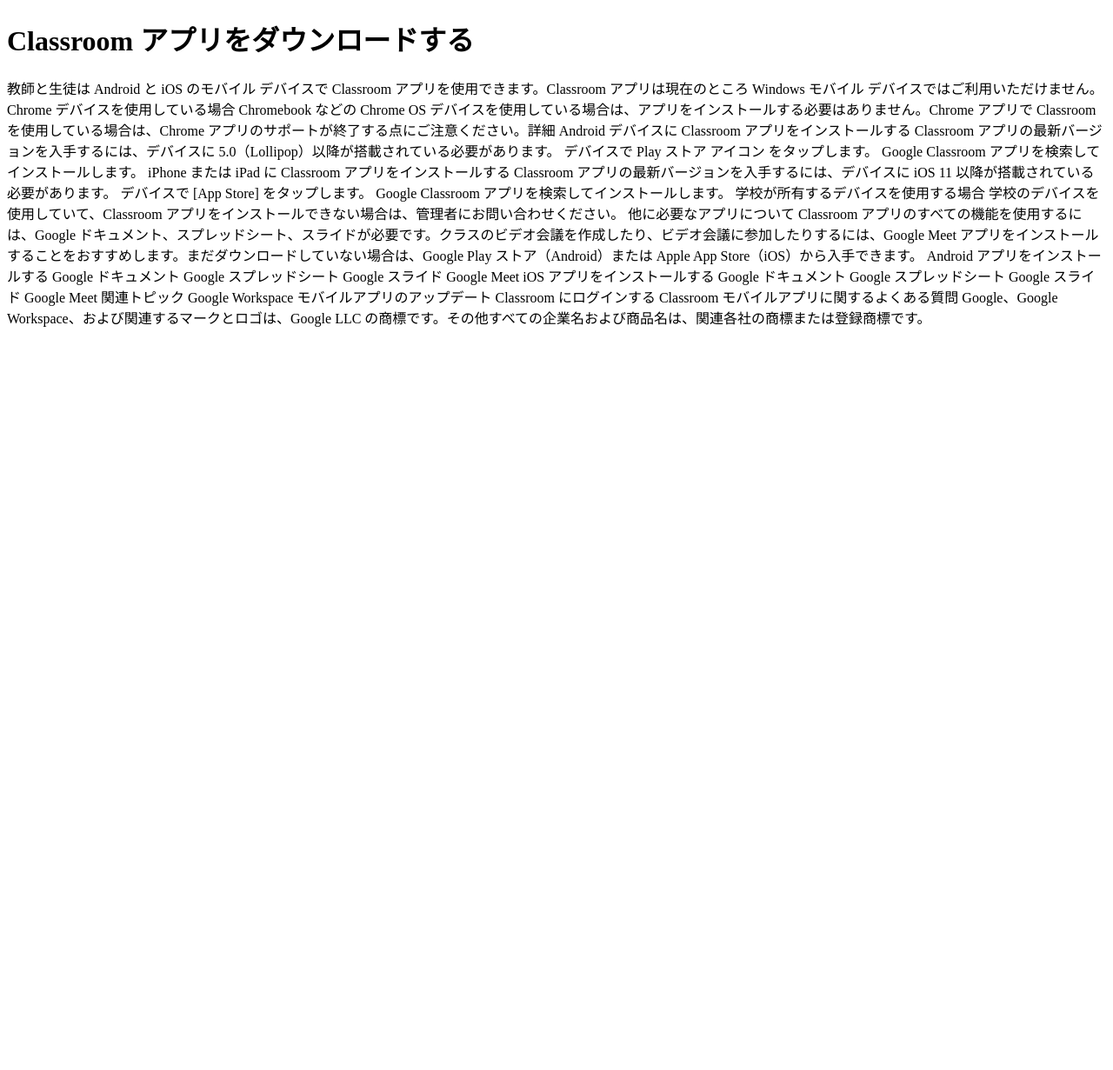
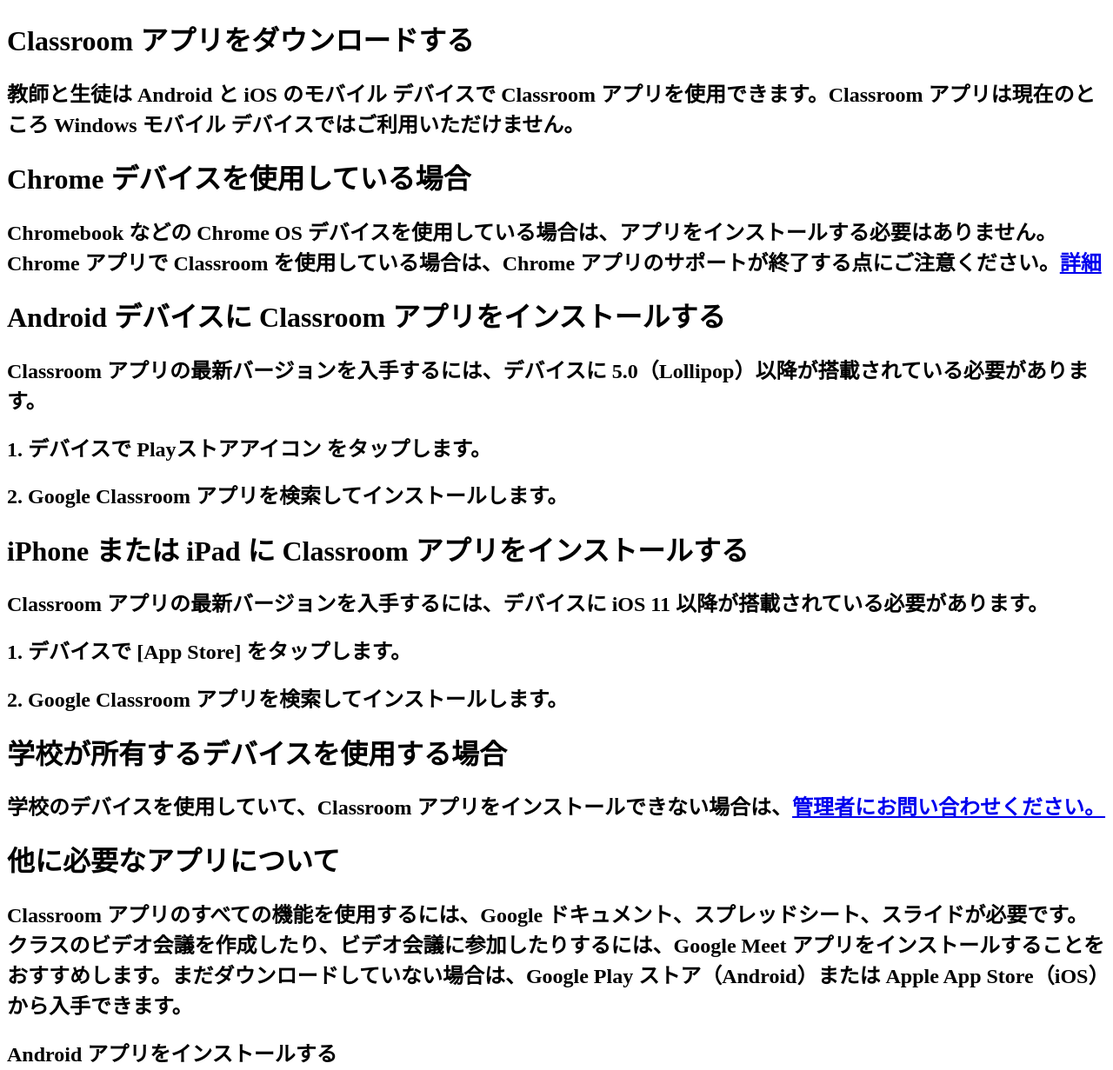
Before and after one commit to proxyproxyproxy-scratch/Interstellar-V5, a website: page static/index.html in a window 1280 px wide. Shown: the top 1231 px of the page at 87% size. Before the commit the page ends 800 px from the top, so only its background shows below. Drawn offline with Linux system fonts and the light colour scheme.

Commit message:
Update index.html

```diff
--- a/static/index.html
+++ b/static/index.html
@@ -5,28 +5,28 @@
   </head>
   <body>
     <h1>Classroom アプリをダウンロードする</h1>
-    教師と生徒は Android と iOS のモバイル デバイスで Classroom アプリを使用できます。Classroom アプリは現在のところ Windows モバイル デバイスではご利用いただけません。
+    <h2>教師と生徒は Android と iOS のモバイル デバイスで Classroom アプリを使用できます。Classroom アプリは現在のところ Windows モバイル デバイスではご利用いただけません。</h2>
+    <p></p>
+    <h1>Chrome デバイスを使用している場合</h1>
+    <h2>Chromebook などの Chrome OS デバイスを使用している場合は、アプリをインストールする必要はありません。Chrome アプリで Classroom を使用している場合は、Chrome アプリのサポートが終了する点にご注意ください。<a href="https://blog.chromium.org/2020/01/moving-forward-from-chrome-apps.html">詳細</a></h2>
+    <p></p>
+    <h1>Android デバイスに Classroom アプリをインストールする</h1>
+    <h2>Classroom アプリの最新バージョンを入手するには、デバイスに 5.0（Lollipop）以降が搭載されている必要があります。</h2>
+    <h2>1. デバイスで Playストアアイコン をタップします。</h2>
+    <h2>2. <span style="font-weight:bold ;">Google Classroom </span> アプリを検索してインストールします。</h2>
+    <p></p>
+    <h1>iPhone または iPad に Classroom アプリをインストールする</h1>
+    <h2>Classroom アプリの最新バージョンを入手するには、デバイスに iOS 11 以降が搭載されている必要があります。</h2>
+    <h2>1. デバイスで [App Store] をタップします。</h2>
+    <h2>2. Google Classroom アプリを検索してインストールします。</h2>
+    <h1>学校が所有するデバイスを使用する場合</h1>
+    <h2>学校のデバイスを使用していて、Classroom アプリをインストールできない場合は、<a href="https://support.google.com/a/answer/6208960">管理者にお問い合わせください。</a></h2>
+    <p></p>
+    <h1>他に必要なアプリについて</h1>
+    <h2>Classroom アプリのすべての機能を使用するには、Google ドキュメント、スプレッドシート、スライドが必要です。クラスのビデオ会議を作成したり、ビデオ会議に参加したりするには、Google Meet アプリをインストールすることをおすすめします。まだダウンロードしていない場合は、Google Play ストア（Android）または Apple App Store（iOS）から入手できます。</h2>
+    <h2><span style="font-wight:bold ;">Android アプリをインストールする</span></h2>
+    <ul>
 
-Chrome デバイスを使用している場合
-Chromebook などの Chrome OS デバイスを使用している場合は、アプリをインストールする必要はありません。Chrome アプリで Classroom を使用している場合は、Chrome アプリのサポートが終了する点にご注意ください。詳細
-
-Android デバイスに Classroom アプリをインストールする
-Classroom アプリの最新バージョンを入手するには、デバイスに 5.0（Lollipop）以降が搭載されている必要があります。
-
-デバイスで Play ストア アイコン  をタップします。
-Google Classroom アプリを検索してインストールします。
-iPhone または iPad に Classroom アプリをインストールする
-Classroom アプリの最新バージョンを入手するには、デバイスに iOS 11 以降が搭載されている必要があります。
-
-デバイスで [App Store] をタップします。
-Google Classroom アプリを検索してインストールします。
-学校が所有するデバイスを使用する場合
-学校のデバイスを使用していて、Classroom アプリをインストールできない場合は、管理者にお問い合わせください。
-
-他に必要なアプリについて
-Classroom アプリのすべての機能を使用するには、Google ドキュメント、スプレッドシート、スライドが必要です。クラスのビデオ会議を作成したり、ビデオ会議に参加したりするには、Google Meet アプリをインストールすることをおすすめします。まだダウンロードしていない場合は、Google Play ストア（Android）または Apple App Store（iOS）から入手できます。
-
-Android アプリをインストールする
 Google ドキュメント
 Google スプレッドシート
 Google スライド
```
